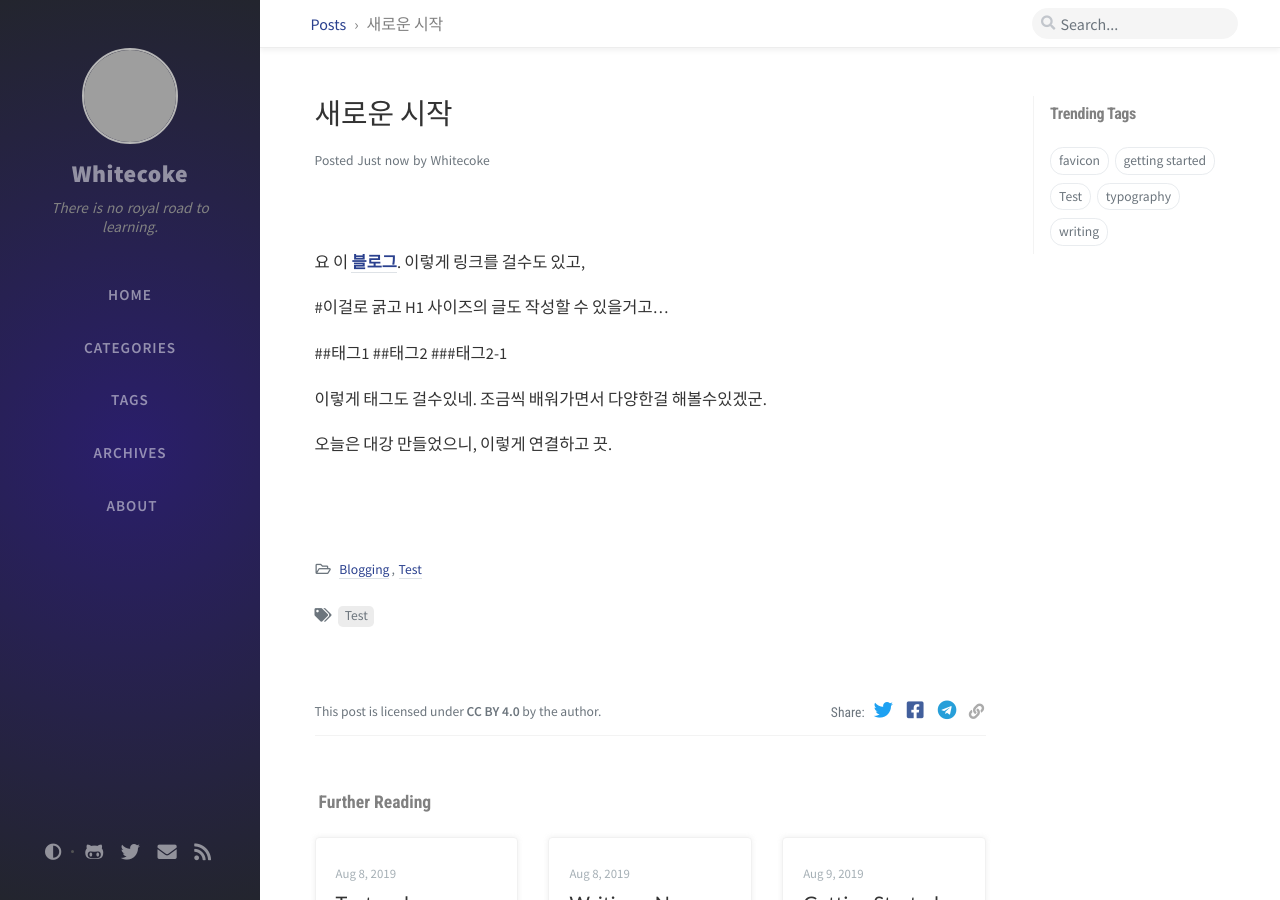
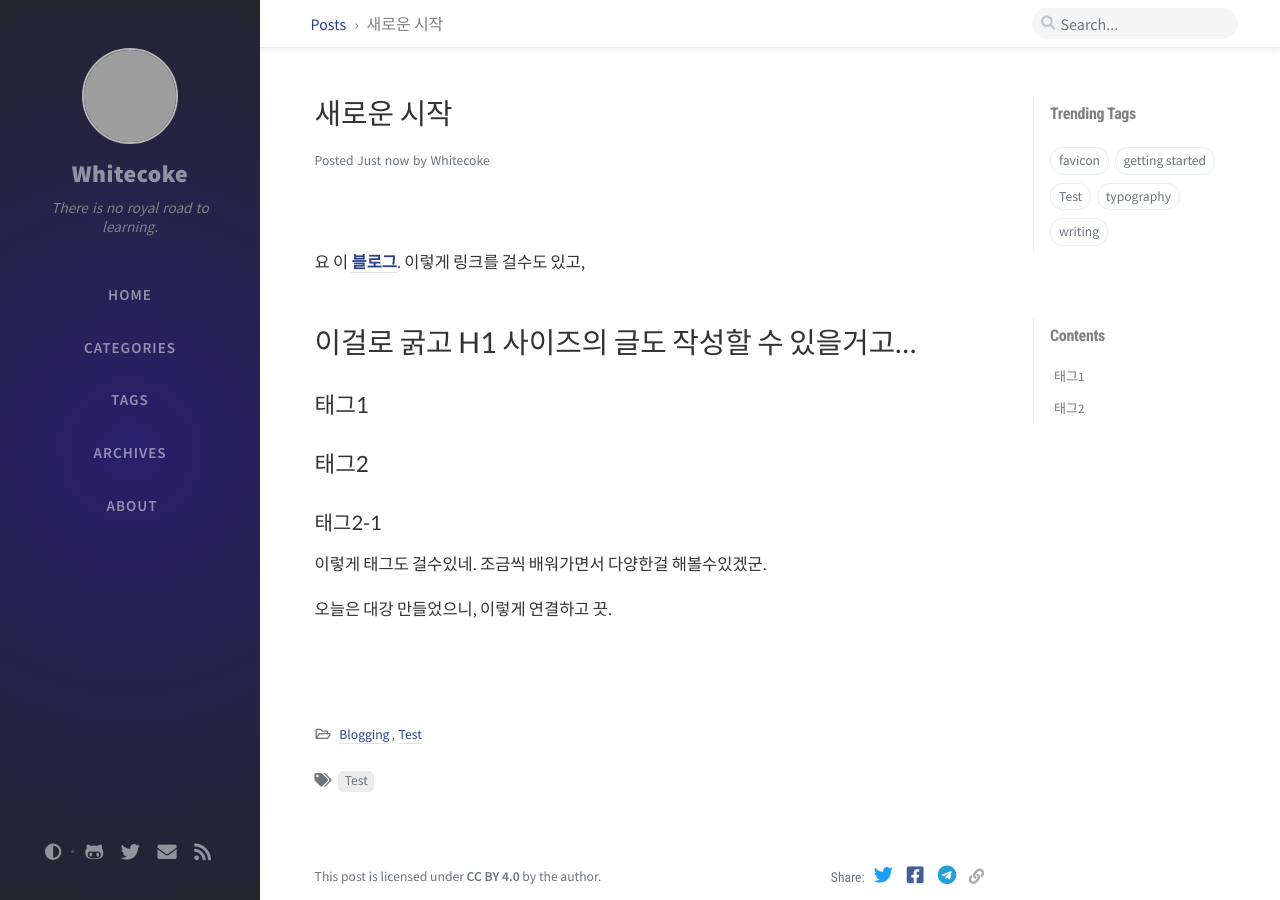
Before and after one commit to whitecoke/whitecoke.github.io, a Jekyll site: the page built from _posts/2020-12-07-시작.md, in a window 1280 px wide and 900 px high. Built offline with Jekyll 4.4.1, drawn with Linux system fonts in a browser that asks for light colours; nearby versions of some CDN libraries; comment, search, counter and statistics services are not loaded; part of the change alters nothing that is shown; grey boxes are pictures that could not be loaded.

Commit message:
Update 2020-12-07-시작.md

```diff
--- a/_posts/2020-12-07-시작.md
+++ b/_posts/2020-12-07-시작.md
@@ -5,16 +5,16 @@ date: 2020-12-07 21:15:00 +0800
 categories: [Blogging, Test]
 tags: [Test]
 math: true
-image: /assets/img/sample/devices-mockup.png
+image: /assets/img/posting/start.png
 ---
 
 요 이 [**블로그**](https://whitecoke.github.io). 이렇게 링크를 걸수도 있고,
 
-#이걸로 굵고 H1 사이즈의 글도 작성할 수 있을거고...
+# 이걸로 굵고 H1 사이즈의 글도 작성할 수 있을거고...
 
-##태그1
-##태그2
-###태그2-1
+## 태그1
+## 태그2
+### 태그2-1
 
 이렇게 태그도 걸수있네.
 조금씩 배워가면서 다양한걸 해볼수있겠군.
```
